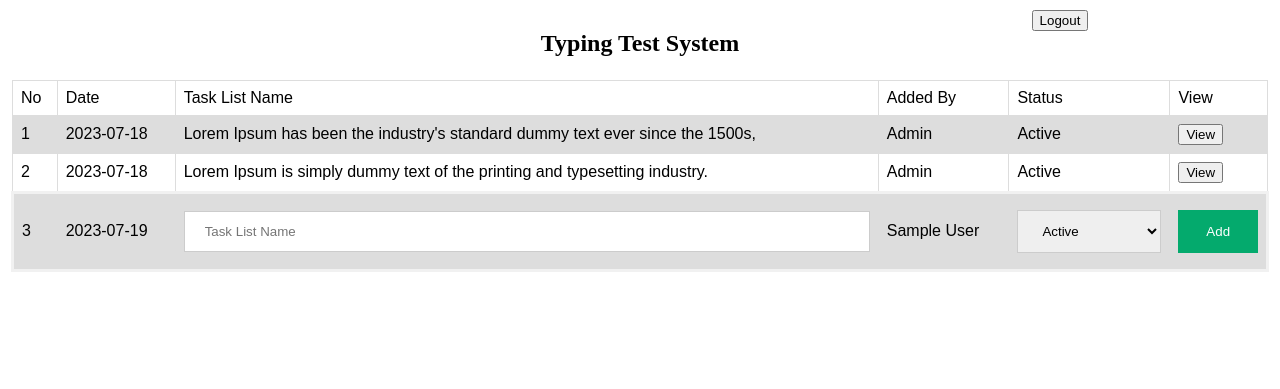
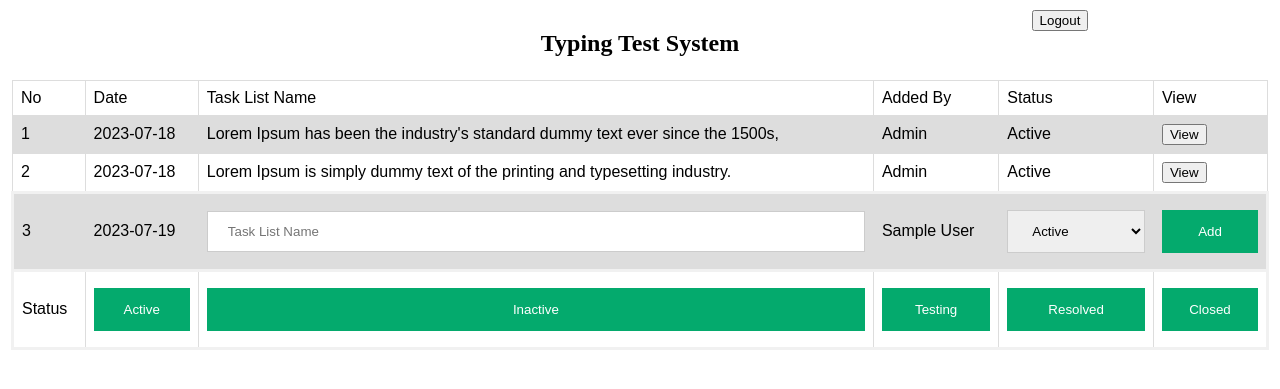
Before and after one commit to asif0228/simpleTaskList, a PHP site: page /task.php in a window 1280 px wide. Shown: the top 389 px of the page. Run offline with PHP 8.4, Linux system fonts and the light colour scheme; the visitor is signed in with stand-in values (Sample User, id 1); data comes from the database, SQL or seed files in the repository.

Commit message:
Update task.php

```diff
--- a/task.php
+++ b/task.php
@@ -27,7 +27,8 @@ $utility->setAllUser($db);
 $prj = $db->getProjectById(1);
 
 // Get all task lists
-$tasks = $db->getTaskList($prj['id'],1,1,1000);
+if(!isset($_GET['stat'])) $_GET['stat']=1;
+$tasks = $db->getTaskList($prj['id'],$_GET['stat'],1,1000);
 
 
 // print_r($prj);
@@ -42,7 +43,7 @@ $tasks = $db->getTaskList($prj['id'],1,1,1000);
 <!DOCTYPE html>
 <html>
 <head>
-	<title>Tasks - Login</title>
+	<title>Tasks - Task Lists</title>
 	<meta charset="UTF-8">
 	<meta name="viewport" content="width=device-width, initial-scale=1.0">
 	<link rel="stylesheet" href="assets/css/main.css">
@@ -103,6 +104,24 @@ $tasks = $db->getTaskList($prj['id'],1,1,1000);
 							</td>
 						</form>
 					</tr>
+					<tr class="login">
+						<td>Status</td>
+						<td>
+							<a href="?stat=1"><button>Active</button></a>
+						</td>
+						<td>
+							<a href="?stat=2"><button>Inactive</button></a>
+						</td>
+						<td>
+							<a href="?stat=3"><button>Testing</button></a>
+						</td>
+						<td>
+							<a href="?stat=4"><button>Resolved</button></a>
+						</td>
+						<td>
+							<a href="?stat=5"><button>Closed</button></a>
+						</td>
+					</tr>
 				</table>
 			</td>
 		</tr>
```
